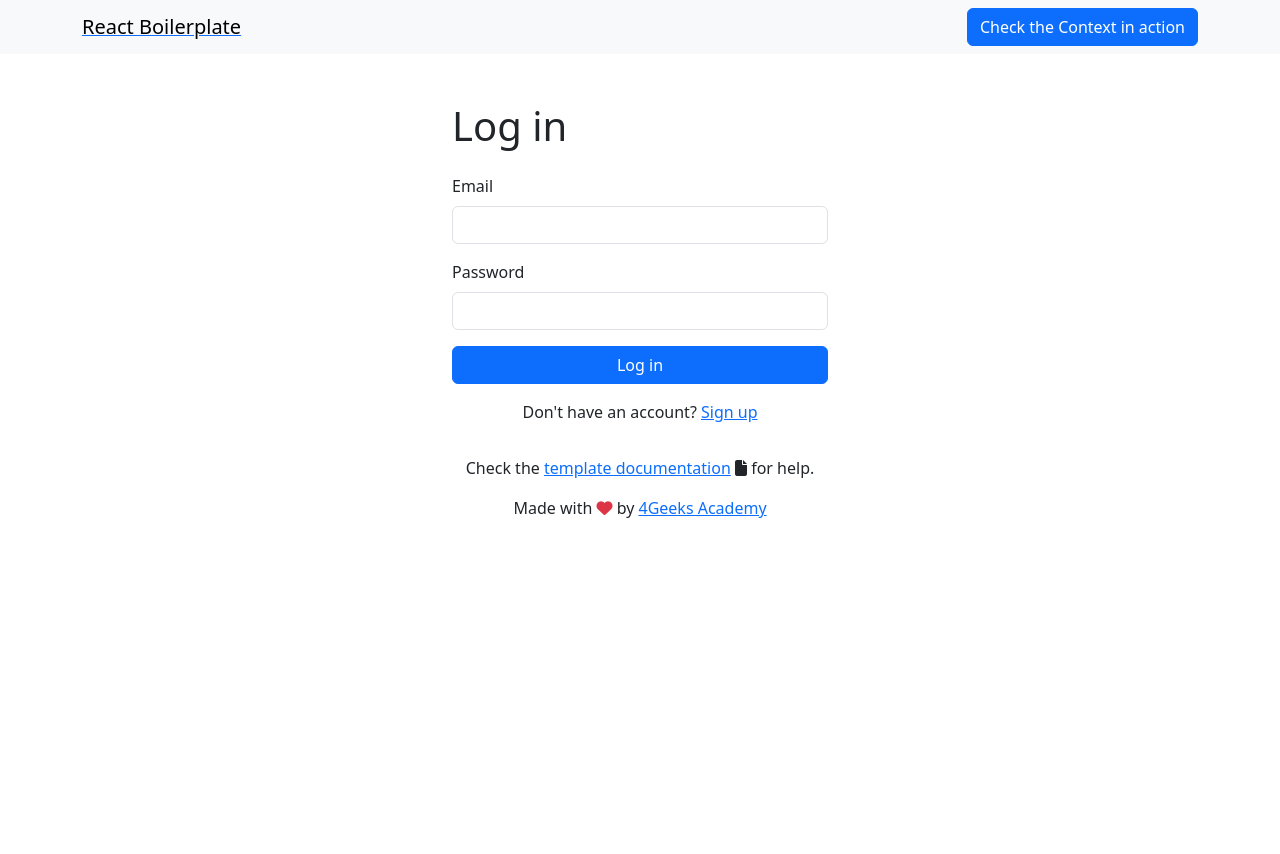
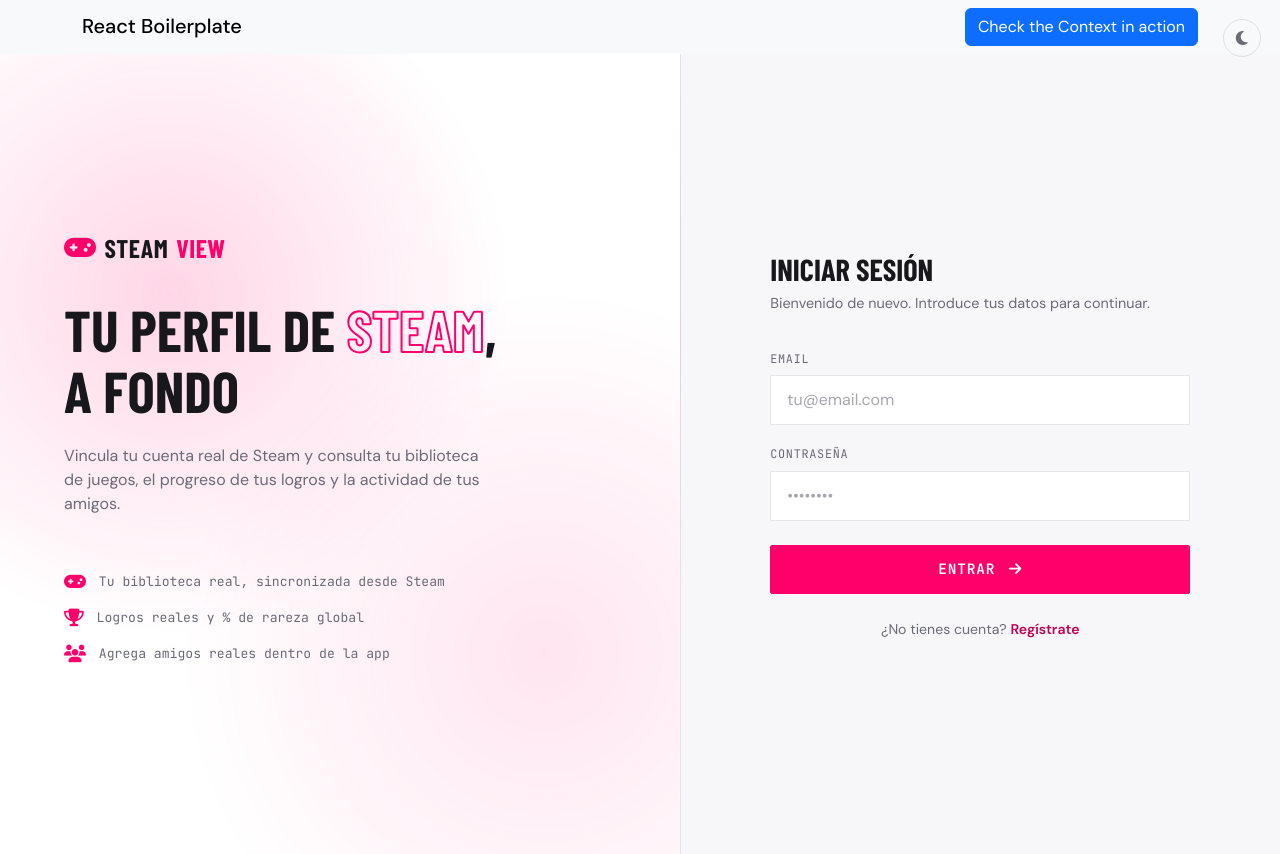
Before and after one commit to 4GeeksAcademy/fspt-139-proyecto-final-JuanPablo-Luiber-Frank-Ruben, a React app: page / in a window 1280 px wide. Shown: the top 854 px of the page. Before the commit the page ends 800 px from the top, so only its background shows below. Built offline with nearby package versions, Linux system fonts and the light colour scheme; no server answers; a web font is replaced by a local one.

Commit message:
loggin y registro

```diff
--- a/index.html
+++ b/index.html
@@ -2,15 +2,41 @@
 <html lang="en">
   <head>
     <meta charset="UTF-8" />
-    <link rel="icon" type="icon" href="https://www.vhv.rs/dpng/d/430-4305825_mario-brothers-coin-svg-files-moneda-de-mario.png" />
-    <link href="https://cdn.jsdelivr.net/npm/bootstrap@5.3.2/dist/css/bootstrap.min.css" rel="stylesheet" integrity="sha384-T3c6CoIi6uLrA9TneNEoa7RxnatzjcDSCmG1MXxSR1GAsXEV/Dwwykc2MPK8M2HN" crossorigin="anonymous">
-    <link rel="stylesheet" href="https://cdnjs.cloudflare.com/ajax/libs/font-awesome/6.5.2/css/all.min.css" integrity="sha512-SnH5WK+bZxgPHs44uWIX+LLJAJ9/2PkPKZ5QiAj6Ta86w+fsb2TkcmfRyVX3pBnMFcV7oQPJkl9QevSCWr3W6A==" crossorigin="anonymous" referrerpolicy="no-referrer" />
+    <link
+      rel="icon"
+      type="icon"
+      href="https://www.vhv.rs/dpng/d/430-4305825_mario-brothers-coin-svg-files-moneda-de-mario.png"
+    />
+    <link
+      href="https://cdn.jsdelivr.net/npm/bootstrap@5.3.2/dist/css/bootstrap.min.css"
+      rel="stylesheet"
+      integrity="sha384-T3c6CoIi6uLrA9TneNEoa7RxnatzjcDSCmG1MXxSR1GAsXEV/Dwwykc2MPK8M2HN"
+      crossorigin="anonymous"
+    />
+    <link
+      rel="stylesheet"
+      href="https://cdnjs.cloudflare.com/ajax/libs/font-awesome/6.5.2/css/all.min.css"
+      integrity="sha512-SnH5WK+bZxgPHs44uWIX+LLJAJ9/2PkPKZ5QiAj6Ta86w+fsb2TkcmfRyVX3pBnMFcV7oQPJkl9QevSCWr3W6A=="
+      crossorigin="anonymous"
+      referrerpolicy="no-referrer"
+    />
+    <link rel="preconnect" href="https://fonts.googleapis.com" />
+    <link rel="preconnect" href="https://fonts.gstatic.com" crossorigin />
+    <link
+      href="https://fonts.googleapis.com/css2?family=Barlow+Condensed:wght@600;700;800;900&family=DM+Sans:wght@400;500;600&family=JetBrains+Mono:wght@400;500;600&display=swap"
+      rel="stylesheet"
+    />
+
     <meta name="viewport" content="width=device-width, initial-scale=1.0" />
     <title>Trophy Hunter</title>
   </head>
   <body>
     <div id="root"></div>
     <script type="module" src="/src/front/main.jsx"></script>
-    <script src="https://cdn.jsdelivr.net/npm/bootstrap@5.3.2/dist/js/bootstrap.bundle.min.js" integrity="sha384-C6RzsynM9kWDrMNeT87bh95OGNyZPhcTNXj1NW7RuBCsyN/o0jlpcV8Qyq46cDfL" crossorigin="anonymous"></script>
+    <script
+      src="https://cdn.jsdelivr.net/npm/bootstrap@5.3.2/dist/js/bootstrap.bundle.min.js"
+      integrity="sha384-C6RzsynM9kWDrMNeT87bh95OGNyZPhcTNXj1NW7RuBCsyN/o0jlpcV8Qyq46cDfL"
+      crossorigin="anonymous"
+    ></script>
   </body>
 </html>
--- /dev/null
+++ b/src/front/hooks/useTheme.js
@@ -0,0 +1,22 @@
+import { useEffect, useState } from "react";
+
+function getInitialTheme() {
+  const stored = localStorage.getItem("sv_theme");
+  if (stored) return stored;
+  return window.matchMedia("(prefers-color-scheme: light)").matches
+    ? "light"
+    : "dark";
+}
+
+export default function useTheme() {
+  const [theme, setTheme] = useState(getInitialTheme);
+
+  useEffect(() => {
+    document.documentElement.setAttribute("data-theme", theme);
+    localStorage.setItem("sv_theme", theme);
+  }, [theme]);
+
+  const toggleTheme = () => setTheme((t) => (t === "dark" ? "light" : "dark"));
+
+  return { theme, toggleTheme };
+}
--- a/src/front/index.css
+++ b/src/front/index.css
@@ -0,0 +1,23 @@
+body {
+  background: var(--bg);
+  color: var(--text);
+  font-family: var(--font-body);
+}
+
+.sv-logo {
+  font-family: var(--font-display);
+  font-weight: 800;
+  font-size: 1.6rem;
+  letter-spacing: 0.02em;
+  color: var(--text) !important;
+  display: flex;
+  align-items: center;
+  gap: 0.5rem;
+  text-transform: uppercase;
+}
+.sv-logo i {
+  color: var(--accent);
+}
+.sv-logo span {
+  color: var(--accent);
+}
--- a/src/front/pages/Login.jsx
+++ b/src/front/pages/Login.jsx
@@ -1,11 +1,14 @@
 import { useState } from "react";
 import { useNavigate, Link } from "react-router-dom";
+import useTheme from "../hooks/useTheme";
 
 export const Login = () => {
+    const { theme, toggleTheme } = useTheme();
+    const navigate = useNavigate();
+
     const [email, setEmail] = useState("");
     const [password, setPassword] = useState("");
     const [error, setError] = useState(null);
-    const navigate = useNavigate();
 
     const handleSubmit = async (e) => {
         e.preventDefault();
@@ -26,9 +29,7 @@ export const Login = () => {
                 return;
             }
 
-
             localStorage.setItem("token", data.token);
-
 
             navigate("/profile");
 
@@ -38,40 +39,58 @@ export const Login = () => {
     };
 
     return (
-        <div className="container mt-5" style={{ maxWidth: "400px" }}>
-            <h1 className="mb-4">Log in</h1>
+        <div className="sv-auth-split">
+            <button className="sv-theme-toggle sv-theme-toggle-fixed d-none d-lg-flex" onClick={toggleTheme}>
+                <i className={`fa-solid ${theme === "light" ? "fa-moon" : "fa-sun"}`}></i>
+            </button>
+
+            <div className="sv-auth-brand">
+                <Link to="/login" className="sv-logo sv-auth-logo"><i className="fa-solid fa-gamepad"></i>STEAM<span>VIEW</span></Link>
+                <h1 className="sv-auth-brand-title">Tu perfil de <span className="sv-outline">Steam</span>, a fondo</h1>
+                <p className="sv-auth-brand-sub">
+                    Vincula tu cuenta real de Steam y consulta tu biblioteca de juegos,
+                    el progreso de tus logros y la actividad de tus amigos.
+                </p>
+                <ul className="sv-auth-brand-list list-unstyled">
+                    <li><i className="fa-solid fa-gamepad"></i> Tu biblioteca real, sincronizada desde Steam</li>
+                    <li><i className="fa-solid fa-trophy"></i> Logros reales y % de rareza global</li>
+                    <li><i className="fa-solid fa-users"></i> Agrega amigos reales dentro de la app</li>
+                </ul>
+            </div>
+
+            <div className="sv-auth-panel">
+                <div className="sv-auth-card">
+                    <div className="d-flex justify-content-between align-items-center d-lg-none sv-auth-logo">
+                        <Link to="/login" className="sv-logo mb-0"><i className="fa-solid fa-gamepad"></i>STEAM<span>VIEW</span></Link>
+                        <button className="sv-theme-toggle" onClick={toggleTheme}>
+                            <i className={`fa-solid ${theme === "light" ? "fa-moon" : "fa-sun"}`}></i>
+                        </button>
+                    </div>
+
+                    <h2 className="sv-auth-title">Iniciar sesión</h2>
+                    <p className="sv-auth-sub">Bienvenido de nuevo. Introduce tus datos para continuar.</p>
+
+                    {error && <div className="sv-auth-error">{error}</div>}
 
                     <form onSubmit={handleSubmit}>
                         <div className="mb-3">
                             <label className="form-label">Email</label>
-                    <input
-                        type="email"
-                        className="form-control"
-                        value={email}
-                        onChange={(e) => setEmail(e.target.value)}
-                        required
-                    />
+                            <input type="email" className="form-control" placeholder="tu@email.com" required
+                                value={email} onChange={(e) => setEmail(e.target.value)} />
                         </div>
-
-                <div className="mb-3">
-                    <label className="form-label">Password</label>
-                    <input
-                        type="password"
-                        className="form-control"
-                        value={password}
-                        onChange={(e) => setPassword(e.target.value)}
-                        required
-                    />
+                        <div className="mb-4">
+                            <label className="form-label">Contraseña</label>
+                            <input type="password" className="form-control" placeholder="••••••••" required
+                                value={password} onChange={(e) => setPassword(e.target.value)} />
                         </div>
-
-                {error && <div className="alert alert-danger">{error}</div>}
-
-                <button type="submit" className="btn btn-primary w-100">Log in</button>
+                        <button type="submit" className="btn sv-btn-accent w-100">
+                            Entrar <i className="fa-solid fa-arrow-right ms-1"></i>
+                        </button>
                     </form>
 
-            <p className="mt-3 text-center">
-                Don't have an account? <Link to="/users">Sign up</Link>
-            </p>
+                    <p className="sv-auth-footer">¿No tienes cuenta? <Link to="/users">Regístrate</Link></p>
+                </div>
+            </div>
         </div>
     );
 };
--- a/src/front/pages/Signup.jsx
+++ b/src/front/pages/Signup.jsx
@@ -1,12 +1,15 @@
 import { useState } from "react";
 import { useNavigate, Link } from "react-router-dom";
+import useTheme from "../hooks/useTheme";
 
 export const Signup = () => {
+    const { theme, toggleTheme } = useTheme();
+    const navigate = useNavigate();
+
     const [email, setEmail] = useState("");
     const [nickname, setNickname] = useState("");
     const [password, setPassword] = useState("");
     const [error, setError] = useState(null);
-    const navigate = useNavigate();
 
     const handleSubmit = async (e) => {
         e.preventDefault();
@@ -36,51 +39,63 @@ export const Signup = () => {
     };
 
     return (
-        <div className="container mt-5" style={{ maxWidth: "400px" }}>
-            <h1 className="mb-4">Sign up</h1>
+        <div className="sv-auth-split">
+            <button className="sv-theme-toggle sv-theme-toggle-fixed d-none d-lg-flex" onClick={toggleTheme}>
+                <i className={`fa-solid ${theme === "light" ? "fa-moon" : "fa-sun"}`}></i>
+            </button>
+
+            <div className="sv-auth-brand">
+                <Link to="/login" className="sv-logo sv-auth-logo"><i className="fa-solid fa-gamepad"></i>STEAM<span>VIEW</span></Link>
+                <h1 className="sv-auth-brand-title">Crea tu cuenta y <span className="sv-outline">empieza</span></h1>
+                <p className="sv-auth-brand-sub">
+                    Regístrate primero con tu email; una vez dentro podrás vincular tu
+                    cuenta real de Steam con un solo clic.
+                </p>
+                <ul className="sv-auth-brand-list list-unstyled">
+                    <li><i className="fa-solid fa-shield-halved"></i> Contraseña cifrada, nunca guardada en texto plano</li>
+                    <li><i className="fa-solid fa-bolt"></i> Vinculación con Steam en un clic desde tu perfil</li>
+                    <li><i className="fa-solid fa-star"></i> Guarda tus juegos favoritos y agrega amigos reales</li>
+                </ul>
+            </div>
+
+            <div className="sv-auth-panel">
+                <div className="sv-auth-card">
+                    <div className="d-flex justify-content-between align-items-center d-lg-none sv-auth-logo">
+                        <Link to="/login" className="sv-logo mb-0"><i className="fa-solid fa-gamepad"></i>STEAM<span>VIEW</span></Link>
+                        <button className="sv-theme-toggle" onClick={toggleTheme}>
+                            <i className={`fa-solid ${theme === "light" ? "fa-moon" : "fa-sun"}`}></i>
+                        </button>
+                    </div>
+
+                    <h2 className="sv-auth-title">Crear cuenta</h2>
+                    <p className="sv-auth-sub">Regístrate para empezar. Vincularás Steam en el siguiente paso.</p>
+
+                    {error && <div className="sv-auth-error">{error}</div>}
 
                     <form onSubmit={handleSubmit}>
                         <div className="mb-3">
+                            <label className="form-label">Nombre</label>
+                            <input type="text" className="form-control" placeholder="Tu nombre" required
+                                value={nickname} onChange={(e) => setNickname(e.target.value)} />
+                        </div>
+                        <div className="mb-3">
                             <label className="form-label">Email</label>
-                    <input
-                        type="email"
-                        className="form-control"
-                        value={email}
-                        onChange={(e) => setEmail(e.target.value)}
-                        required
-                    />
+                            <input type="email" className="form-control" placeholder="tu@email.com" required
+                                value={email} onChange={(e) => setEmail(e.target.value)} />
                         </div>
-
-                <div className="mb-3">
-                    <label className="form-label">Username</label>
-                    <input
-                        type="text"
-                        className="form-control"
-                        value={nickname}
-                        onChange={(e) => setNickname(e.target.value)}
-                        required
-                    />
+                        <div className="mb-4">
+                            <label className="form-label">Contraseña</label>
+                            <input type="password" className="form-control" placeholder="Mínimo 6 caracteres" minLength={6} required
+                                value={password} onChange={(e) => setPassword(e.target.value)} />
                         </div>
-
-                <div className="mb-3">
-                    <label className="form-label">Password</label>
-                    <input
-                        type="password"
-                        className="form-control"
-                        value={password}
-                        onChange={(e) => setPassword(e.target.value)}
-                        required
-                    />
-                </div>
-
-                {error && <div className="alert alert-danger">{error}</div>}
-
-                <button type="submit" className="btn btn-success w-100">Sign up</button>
+                        <button type="submit" className="btn sv-btn-accent w-100">
+                            Crear cuenta <i className="fa-solid fa-arrow-right ms-1"></i>
+                        </button>
                     </form>
 
-            <p className="mt-3 text-center">
-                Already have an account? <Link to="/login">Log in</Link>
-            </p>
+                    <p className="sv-auth-footer">¿Ya tienes cuenta? <Link to="/login">Inicia sesión</Link></p>
+                </div>
+            </div>
         </div>
     );
 };
--- /dev/null
+++ b/src/front/steamview.css
@@ -0,0 +1,214 @@
+:root {
+  --bg: #060608;
+  --bg-2: #0a0a0d;
+  --bg-3: #16161c;
+  --accent: #ff006a;
+  --accent-2: #ff4fa0;
+  --text: #f2f2f5;
+  --text-dim: #9a9aa5;
+  --border: rgba(255, 255, 255, 0.08);
+  --font-display: "Barlow Condensed", sans-serif;
+  --font-mono: "JetBrains Mono", monospace;
+  --font-body: "DM Sans", sans-serif;
+}
+
+:root[data-theme="light"] {
+  --bg: #f7f6f8;
+  --bg-2: #ffffff;
+  --bg-3: #f0eef2;
+  --accent: #ff006a;
+  --accent-2: #c2004f;
+  --text: #17171c;
+  --text-dim: #6b6b76;
+  --border: rgba(0, 0, 0, 0.1);
+}
+
+a {
+  text-decoration: none;
+}
+::selection {
+  background: var(--accent);
+  color: #fff;
+}
+
+/* ============ THEME TOGGLE ============ */
+.sv-theme-toggle {
+  width: 38px;
+  height: 38px;
+  border-radius: 50%;
+  border: 1px solid var(--border);
+  background: transparent;
+  color: var(--text-dim);
+  display: flex;
+  align-items: center;
+  justify-content: center;
+  font-size: 1rem;
+  cursor: pointer;
+  transition: all 0.15s;
+  flex-shrink: 0;
+}
+.sv-theme-toggle:hover {
+  border-color: var(--accent);
+  color: var(--accent);
+}
+.sv-theme-toggle-fixed {
+  position: fixed;
+  top: 1.2rem;
+  right: 1.2rem;
+  z-index: 200;
+}
+
+/* ============ AUTH (LOGIN / REGISTER) ============ */
+.sv-outline {
+  color: transparent;
+  -webkit-text-stroke: 2px var(--accent);
+}
+.sv-btn-accent {
+  background: var(--accent);
+  border: 1px solid var(--accent);
+  color: #fff;
+  font-family: var(--font-mono);
+  font-weight: 600;
+  letter-spacing: 0.06em;
+  text-transform: uppercase;
+  font-size: 0.9rem;
+  padding: 0.8rem 1.5rem;
+  border-radius: 2px;
+  transition: all 0.2s;
+}
+.sv-btn-accent:hover {
+  background: transparent;
+  color: var(--accent);
+}
+
+.sv-auth-split {
+  min-height: 100vh;
+  display: flex;
+}
+.sv-auth-brand {
+  flex: 1;
+  display: none;
+  flex-direction: column;
+  justify-content: center;
+  padding: 4rem;
+  background:
+    radial-gradient(
+      circle at 25% 30%,
+      rgba(255, 0, 106, 0.16),
+      transparent 45%
+    ),
+    radial-gradient(circle at 80% 75%, rgba(255, 0, 106, 0.1), transparent 45%),
+    var(--bg-2);
+  border-right: 1px solid var(--border);
+}
+@media (min-width: 992px) {
+  .sv-auth-brand {
+    display: flex;
+  }
+}
+.sv-auth-brand-title {
+  font-family: var(--font-display);
+  font-weight: 900;
+  font-size: clamp(2.4rem, 5vw, 3.6rem);
+  text-transform: uppercase;
+  line-height: 1.05;
+  max-width: 460px;
+}
+.sv-auth-brand-sub {
+  color: var(--text-dim);
+  font-size: 1rem;
+  max-width: 420px;
+  margin-top: 1rem;
+}
+.sv-auth-brand-list {
+  margin-top: 2.5rem;
+  display: flex;
+  flex-direction: column;
+  gap: 1rem;
+}
+.sv-auth-brand-list li {
+  display: flex;
+  align-items: center;
+  gap: 0.8rem;
+  font-family: var(--font-mono);
+  font-size: 0.82rem;
+  color: var(--text-dim);
+}
+.sv-auth-brand-list i {
+  color: var(--accent);
+  font-size: 1.1rem;
+}
+.sv-auth-panel {
+  flex: 1;
+  display: flex;
+  align-items: center;
+  justify-content: center;
+  padding: 2.5rem 1.5rem;
+  background: var(--bg);
+}
+.sv-auth-card {
+  width: 100%;
+  max-width: 420px;
+}
+.sv-auth-logo {
+  margin-bottom: 2rem;
+}
+.sv-auth-title {
+  font-family: var(--font-display);
+  font-weight: 800;
+  font-size: 1.9rem;
+  text-transform: uppercase;
+  margin-bottom: 0.3rem;
+}
+.sv-auth-sub {
+  color: var(--text-dim);
+  font-size: 0.9rem;
+  margin-bottom: 2rem;
+}
+.sv-auth-card label {
+  font-family: var(--font-mono);
+  font-size: 0.74rem;
+  letter-spacing: 0.06em;
+  text-transform: uppercase;
+  color: var(--text-dim);
+  margin-bottom: 0.4rem;
+}
+.sv-auth-card .form-control {
+  background: var(--bg-2);
+  border: 1px solid var(--border);
+  color: var(--text);
+  padding: 0.75rem 1rem;
+  border-radius: 2px;
+}
+.sv-auth-card .form-control:focus {
+  background: var(--bg-2);
+  color: var(--text);
+  border-color: var(--accent);
+  box-shadow: 0 0 0 0.2rem rgba(255, 0, 106, 0.15);
+}
+.sv-auth-card .form-control::placeholder {
+  color: var(--text-dim);
+  opacity: 0.6;
+}
+.sv-auth-error {
+  background: rgba(255, 0, 106, 0.1);
+  border: 1px solid rgba(255, 0, 106, 0.4);
+  color: var(--accent-2);
+  font-size: 0.85rem;
+  padding: 0.7rem 1rem;
+  border-radius: 2px;
+  margin-bottom: 1.2rem;
+}
+.sv-auth-footer {
+  text-align: center;
+  margin-top: 1.6rem;
+  font-size: 0.88rem;
+  color: var(--text-dim);
+}
+.sv-auth-footer a {
+  color: var(--accent-2);
+  font-weight: 600;
+}
+.sv-auth-footer a:hover {
+  text-decoration: underline;
+}
```
Also changed, not shown: src/front/main.jsx (+4 -3 lines). Lines whose indentation alone changed are shown as unchanged.
